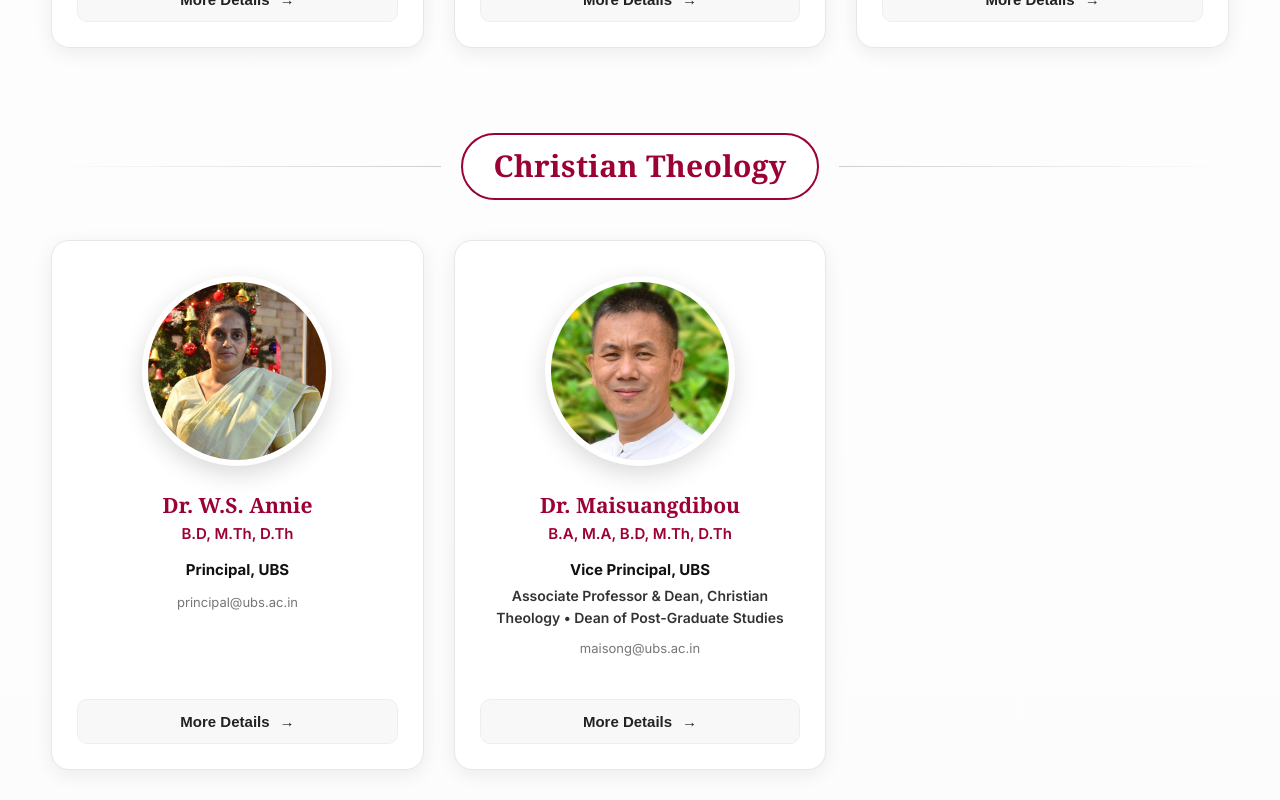
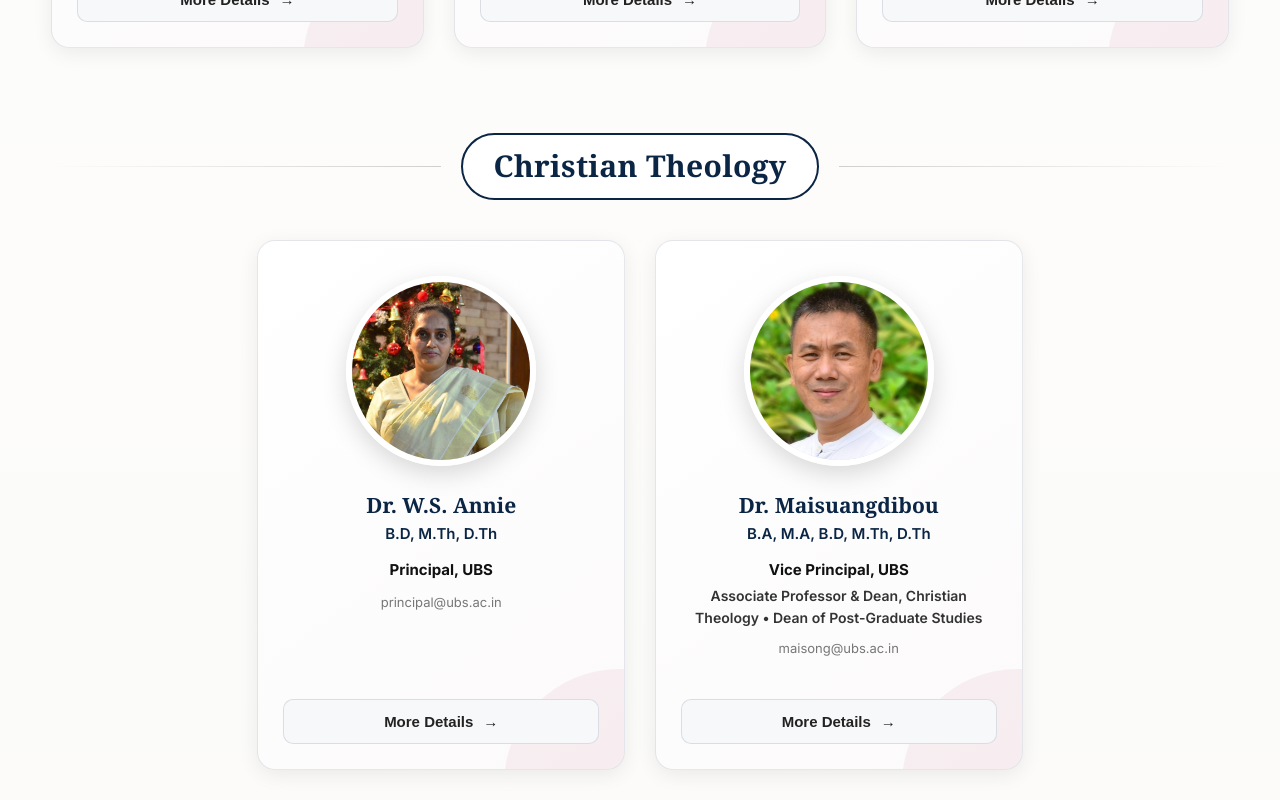
Before and after one commit to vishal-nimbarte-97/ubs-main-website, an Angular app: page /faculty in a window 1280 px wide. Shown: the part 1840-2640 px from the top of the page. Built offline with nearby package versions, Linux system fonts and the light colour scheme.

Commit message:
minor changes

```diff
--- a/src/app/pages/faculty/faculty.component.html
+++ b/src/app/pages/faculty/faculty.component.html
@@ -54,7 +54,11 @@
 
       <!-- Faculty Grid -->
 
-      <div class="faculty-grid">
+      <div
+        class="faculty-grid"
+        [class.single-faculty]="getFacultyByDepartment(department).length === 1"
+        [class.two-faculty]="getFacultyByDepartment(department).length === 2"
+      >
 
         <article
           class="faculty-card"
--- a/src/app/pages/faculty/faculty.component.scss
+++ b/src/app/pages/faculty/faculty.component.scss
@@ -37,7 +37,7 @@
     linear-gradient(
       180deg,
       #ffffff 0%,
-      #fafafa 100%
+      #f8f7f4 100%
     );
 
   color: var(--text-dark);
@@ -137,7 +137,7 @@
     var(--primary-light);
 
   color:
-    var(--primary);
+    var(--navy);
 
   font-size: 12px;
 
@@ -151,7 +151,7 @@
   margin: 0;
 
   color:
-    var(--primary);
+    var(--navy);
 
   font-size:
     clamp(42px, 5vw, 68px);
@@ -245,12 +245,12 @@
     14px 30px;
 
   border:
-    2px solid var(--primary);
+    2px solid var(--navy);
 
   border-radius: 50px;
 
   color:
-    var(--primary);
+    var(--navy);
 
   background:
     #ffffff;
@@ -279,6 +279,19 @@
   gap: 30px;
 }
 
+/* Keep departments with fewer than three faculty profiles centered. */
+.faculty-grid.single-faculty {
+  grid-template-columns: minmax(0, 1fr);
+  width: calc((100% - 60px) / 3);
+  margin-inline: auto;
+}
+
+.faculty-grid.two-faculty {
+  grid-template-columns: repeat(2, minmax(0, 1fr));
+  width: calc((100% - 30px) * 2 / 3);
+  margin-inline: auto;
+}
+
 
 /* =========================================================
    FACULTY CARD
@@ -296,10 +309,10 @@
   overflow: hidden;
 
   background:
-    var(--white);
+    linear-gradient(145deg, #ffffff 0%, #fcfafb 100%);
 
   border:
-    1px solid var(--border);
+    1px solid rgba(11, 37, 69, 0.1);
 
   border-radius:
     var(--radius);
@@ -308,21 +321,40 @@
     var(--shadow-sm);
 
   transition:
-    transform 0.3s ease,
-    box-shadow 0.3s ease,
-    border-color 0.3s ease;
+    transform 0.35s cubic-bezier(0.22, 1, 0.36, 1),
+    box-shadow 0.35s ease,
+    border-color 0.35s ease;
 }
 
 
 .faculty-card:hover {
   transform:
-    translateY(-8px);
+    translateY(-12px);
 
   border-color:
-    rgba(155, 0, 54, 0.2);
+    rgba(155, 0, 54, 0.35);
 
   box-shadow:
-    var(--shadow-md);
+    0 22px 45px rgba(11, 37, 69, 0.16);
+}
+
+.faculty-card::after {
+  content: "";
+  position: absolute;
+  width: 230px;
+  height: 230px;
+  right: -110px;
+  bottom: -130px;
+  border-radius: 50%;
+  background: rgba(155, 0, 54, 0.05);
+  z-index: 0;
+  transition: transform 0.45s ease, background 0.45s ease;
+  pointer-events: none;
+}
+
+.faculty-card:hover::after {
+  transform: scale(1.35);
+  background: rgba(155, 0, 54, 0.09);
 }
 
 
@@ -337,14 +369,14 @@
   left: 0;
   right: 0;
 
-  height: 4px;
+  height: 5px;
 
   background:
     linear-gradient(
       90deg,
-      var(--primary),
+      var(--navy),
       #d14a72,
-      var(--primary)
+      var(--navy)
     );
 
   transform:
@@ -370,6 +402,7 @@
 
 .faculty-image-wrapper {
   position: relative;
+  z-index: 1;
 
   width: 190px;
   height: 190px;
@@ -389,7 +422,11 @@
     rgba(0, 0, 0, 0.15);
 
   background:
-    #eeeeee;
+    linear-gradient(135deg, #efe7db, #d5dce6);
+
+  transition:
+    transform 0.4s cubic-bezier(0.22, 1, 0.36, 1),
+    box-shadow 0.4s ease;
 }
 
 
@@ -402,14 +439,22 @@
   display: block;
 
   transition:
-    transform 0.5s ease;
+    transform 0.6s ease,
+    filter 0.4s ease;
 }
 
 
 .faculty-card:hover
 .faculty-image {
   transform:
-    scale(1.08);
+    scale(1.12);
+
+  filter: brightness(0.72) saturate(1.08);
+}
+
+.faculty-card:hover .faculty-image-wrapper {
+  transform: translateY(-5px) scale(1.03);
+  box-shadow: 0 14px 32px rgba(11, 37, 69, 0.24);
 }
 
 
@@ -428,7 +473,7 @@
   border-radius: 50%;
 
   // background:
-  //   rgba(155, 0, 54, 0.75);
+  //   linear-gradient(135deg, rgba(11, 37, 69, 0.74), rgba(155, 0, 54, 0.82));
 
   color: #fff;
 
@@ -438,14 +483,20 @@
 
   opacity: 0;
 
+  letter-spacing: 0.04em;
+
+  transform: scale(0.9);
+
   transition:
-    opacity 0.3s ease;
+    opacity 0.3s ease,
+    transform 0.3s ease;
 }
 
 
 .faculty-card:hover
 .image-overlay {
   opacity: 1;
+  transform: scale(1);
 }
 
 
@@ -464,6 +515,9 @@
     5px 25px 25px;
 
   text-align: center;
+
+  position: relative;
+  z-index: 1;
 }
 
 
@@ -472,7 +526,7 @@
     0 0 5px;
 
   color:
-    var(--primary);
+    var(--navy);
 
   font-size:
     21px;
@@ -482,6 +536,12 @@
 
   font-weight:
     750;
+
+  transition: color 0.25s ease;
+}
+
+.faculty-card:hover .faculty-content h3 {
+  color: var(--primary);
 }
 
 
@@ -490,7 +550,7 @@
     15px;
 
   color:
-    var(--primary);
+    var(--navy);
 
   font-size:
     15px;
@@ -562,7 +622,7 @@
 
 .faculty-email:hover {
   color:
-    var(--primary);
+    var(--navy);
 
   text-decoration:
     underline;
@@ -589,13 +649,13 @@
     13px 18px;
 
   border:
-    1px solid #eeeeee;
+    1px solid rgba(11, 37, 69, 0.12);
 
   border-radius:
     10px;
 
   background:
-    #f8f8f8;
+    #f7f8fa;
 
   color:
     #222;
@@ -610,19 +670,24 @@
     pointer;
 
   transition:
-    all 0.25s ease;
+    background 0.25s ease,
+    border-color 0.25s ease,
+    color 0.25s ease,
+    transform 0.25s ease;
 }
 
 
 .details-button:hover {
   background:
-    var(--primary);
+    linear-gradient(135deg, var(--navy), #184d80);
 
   border-color:
-    var(--primary);
+    var(--navy);
 
   color:
     #ffffff;
+
+  transform: translateY(-2px);
 }
 
 
@@ -788,7 +853,7 @@
 
 .modal-close:hover {
   background:
-    var(--primary);
+    var(--navy);
 
   color:
     white;
@@ -881,7 +946,7 @@
     0 0 5px;
 
   color:
-    var(--primary);
+    var(--navy);
 
   font-size:
     clamp(25px, 4vw, 36px);
@@ -899,7 +964,7 @@
     0 0 15px;
 
   color:
-    var(--primary);
+    var(--navy);
 
   font-size:
     17px;
@@ -983,7 +1048,7 @@
 
 .modal-body::-webkit-scrollbar-thumb:hover {
   background:
-    var(--primary);
+    var(--navy);
 }
 
 
@@ -1043,7 +1108,7 @@
     var(--primary-light);
 
   color:
-    var(--primary);
+    var(--navy);
 
   font-weight:
     800;
@@ -1091,7 +1156,7 @@
 
 .profile-row a {
   color:
-    var(--primary);
+    var(--navy);
 
   font-size:
     14px;
@@ -1140,7 +1205,7 @@
     1px solid #eeeeee;
 
   color:
-    var(--primary);
+    var(--navy);
 
   font-size:
     19px;
@@ -1161,7 +1226,7 @@
     10px;
 
   background:
-    var(--primary);
+    var(--navy);
 }
 
 
@@ -1192,7 +1257,7 @@
 
 .profile-section li::marker {
   color:
-    var(--primary);
+    var(--navy);
 
   font-weight:
     700;
@@ -1279,10 +1344,10 @@
 
 .contact-button {
   border:
-    1px solid var(--primary);
-
-  background:
-    var(--primary);
+    1px solid var(--navy);
+
+  background:
+    var(--navy);
 
   color:
     white;
@@ -1330,6 +1395,14 @@
       25px;
   }
 
+  .faculty-grid.single-faculty {
+    width: calc((100% - 25px) / 2);
+  }
+
+  .faculty-grid.two-faculty {
+    width: 100%;
+  }
+
   .faculty-container {
     width:
       94%;
@@ -1415,6 +1488,11 @@
 
     gap:
       20px;
+  }
+
+  .faculty-grid.single-faculty,
+  .faculty-grid.two-faculty {
+    width: 100%;
   }
 
 
--- a/src/app/pages/home/home.component.html
+++ b/src/app/pages/home/home.component.html
@@ -54,7 +54,6 @@
   <section class="campus-life-section">
     <div class="campus-container">
 
-      <!-- Top Row -->
       <div class="campus-top">
         <div class="campus-label">
           <span></span>
@@ -68,10 +67,9 @@
         </p>
       </div>
 
-      <!-- Main Content -->
       <div class="campus-content">
 
-        <section class="campus-video-hero">
+        <!-- <section class="campus-video-hero">
           <video class="campus-video-full" #campusVideoRef autoplay muted defaultMuted loop playsinline preload="metadata">
             <source src="../../../assets/video/video_1.mp4" type="video/mp4">
           </video>
@@ -81,7 +79,7 @@
             <b>/</b>
             <span>PUNE</span>
           </div>
-        </section>
+        </section> -->
         <br><br>
         <section class="campus-life-section">
           <div class="campus-container">
--- a/src/app/pages/home/home.component.scss
+++ b/src/app/pages/home/home.component.scss
@@ -332,10 +332,10 @@
   height: 100%;
   display: flex;
   flex-direction: column;
-  align-items: center;
-  justify-content: center;
-  text-align: center;
-  padding: 0 24px;
+  align-items: flex-start;
+  justify-content: flex-end;
+  text-align: left;
+  padding: 24px clamp(24px, 6vw, 96px) clamp(48px, 8vh, 100px);
   background: linear-gradient(180deg, rgba(11, 37, 69, 0.35), rgb(4 15 28 / 75%));
 }
 
@@ -344,7 +344,7 @@
   height: 3.2em;
   display: flex;
   align-items: center;
-  justify-content: center;
+  justify-content: flex-start;
 }
 
 .tagline-swapper h1 {
@@ -1520,7 +1520,7 @@
   }
 
   .hero-overlay {
-    padding: 0 16px;
+    padding: 20px 16px 44px;
   }
 
   .hero-cta-line {
```
